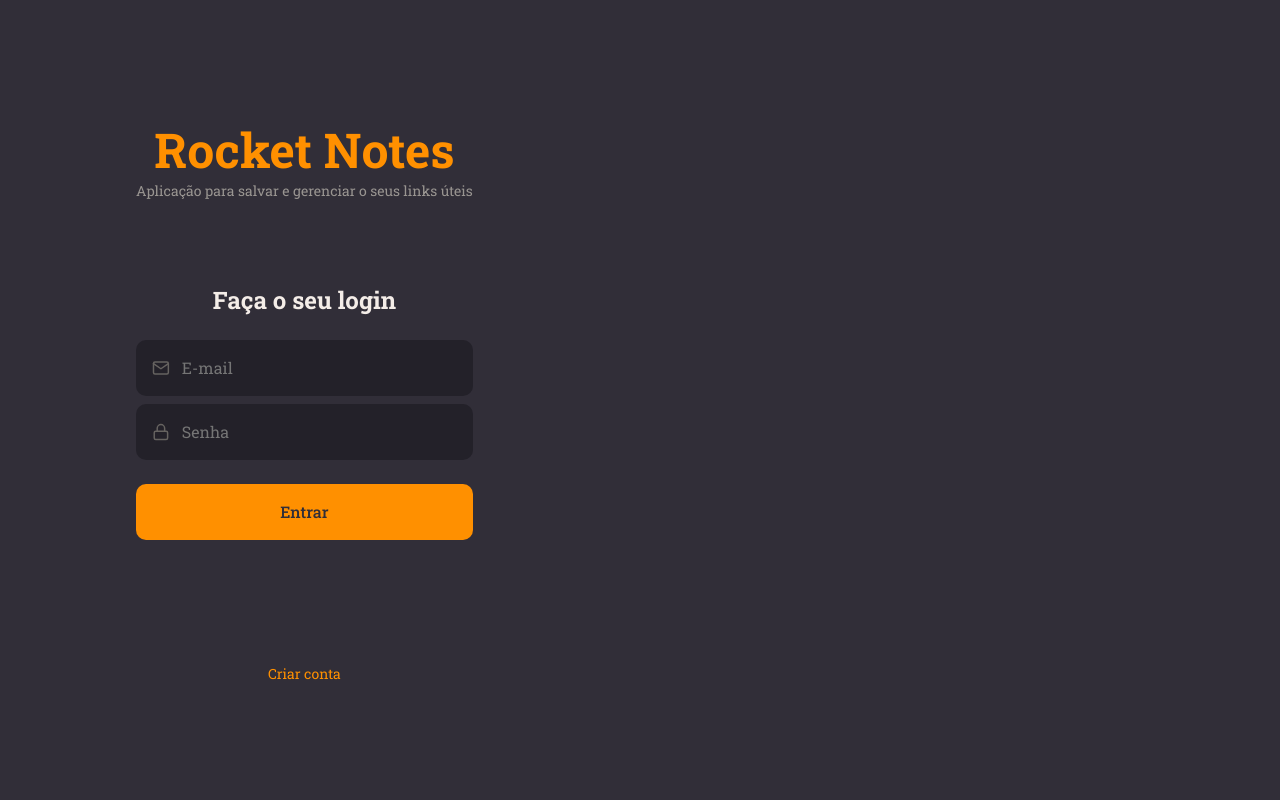
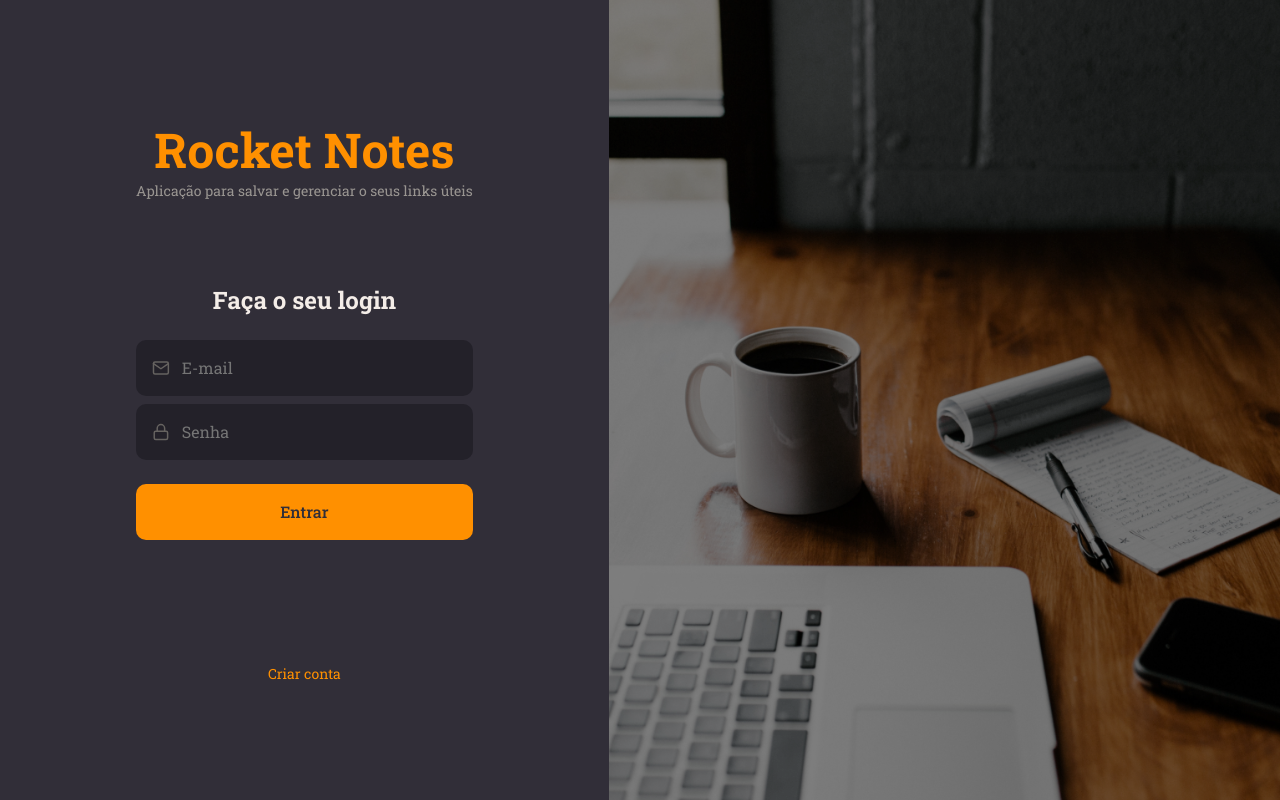
Before and after one commit to devKraide/rocketnotes, a React (Vite) app: page / in a window 1280 px wide. Built offline with nearby package versions, Linux system fonts and the light colour scheme.

Commit message:
feat: add background image to SignIn page for improved aesthetics

```diff
--- a/src/pages/SignIn/index.jsx
+++ b/src/pages/SignIn/index.jsx
@@ -3,7 +3,7 @@
 import {Input} from "../../components/Input";
 import {Button} from "../../components/Button";
 
-import { SignInContainer, Form } from "./style";
+import { SignInContainer, Form, Background } from "./style";
 
 export function SignIn() {
 
@@ -32,6 +32,9 @@
         <a href="#">Criar conta</a>
 
       </Form>
+
+      <Background/>
+
     </SignInContainer>
   )
 
--- a/src/pages/SignIn/style.js
+++ b/src/pages/SignIn/style.js
@@ -1,4 +1,6 @@
 import styled from "styled-components";
+
+import backgroundImg from "../../assets/background.png";
 
 export const SignInContainer = styled.div`
 
@@ -46,3 +48,11 @@
 
 
 `;
+
+export const Background = styled.div`
+
+  flex: 1;
+  background: url(${backgroundImg}) no-repeat center center;
+  background-size: cover;
+  filter: brightness(0.5);
+`;
```
Also changed, not shown: src/assets/background.png (added).
